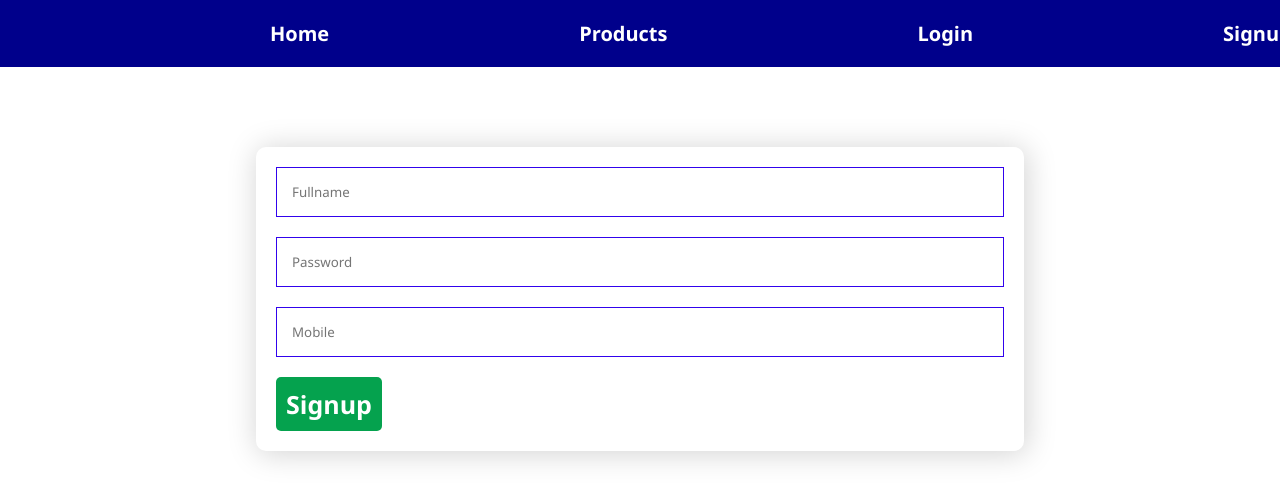
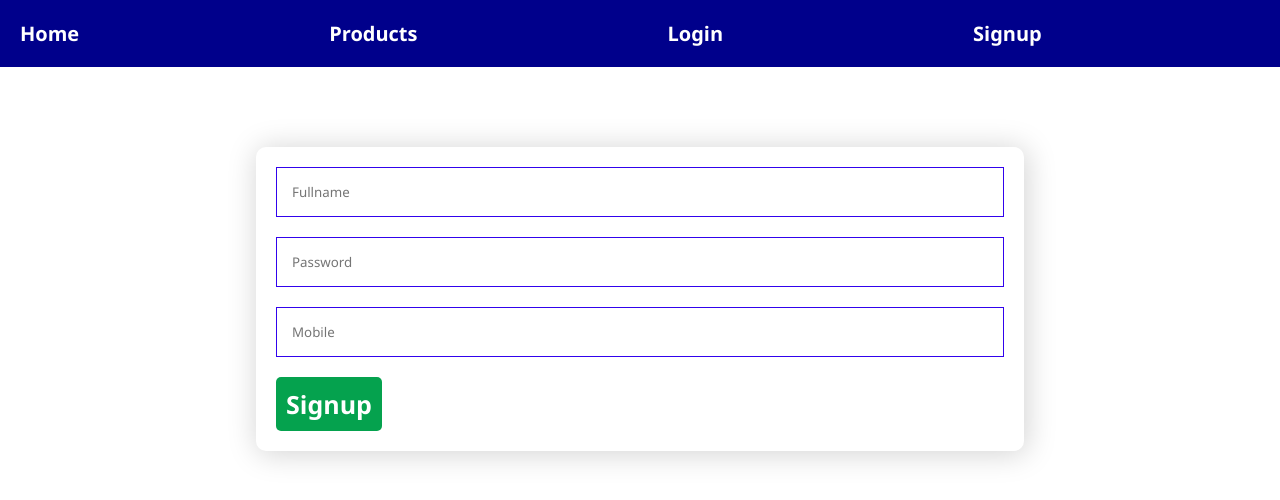
Before and after one commit to syedimran786/jsonreactcrud, a React (Vite) app: page /register in a window 1280 px wide. Shown: the top 500 px of the page. Built offline with nearby package versions, Linux system fonts and the light colour scheme.

Commit message:
auth added

```diff
--- a/src/App.jsx
+++ b/src/App.jsx
@@ -7,6 +7,8 @@ import UpdateProduct from './components/pages/UpdateProduct'
 import Login from './components/pages/Login'
 import Signup from './components/pages/Signup'
 import Navbar from './components/Navbar'
+import Authentication from './components/Authentication'
+
 
 
 
@@ -14,21 +16,24 @@ import Navbar from './components/Navbar'
 
 function App() {
   return (
+    <Authentication>
       <BrowserRouter>
         <Navbar />
         <Routes>
           <Route path='/' element={<Home />} />
+
           <Route path='/products' element={<Products />} />
+
+
           <Route path='/productdetails/:pid' element={<ProductDetails />} />
           <Route path='/updateproduct' element={<UpdateProduct />} />
           <Route path='/login' element={<Login />} />
           <Route path='/register' element={<Signup />} />
           <Route path='*' element={<h1 style={{ color: "red" }}>ooops Page Not Found</h1>} />
 
-
-
         </Routes>
       </BrowserRouter>
+    </Authentication>
   )
 }
 
--- /dev/null
+++ b/src/components/Authentication.jsx
@@ -0,0 +1,24 @@
+import React, { createContext, useState } from 'react'
+
+export let AuthContext = createContext()
+
+function Authentication({ children}) {
+    let [isloggin, setisloggin] = useState(null)
+
+    let login = (data) => {
+        setisloggin(data)
+    }
+
+    let logout = () => {
+        setisloggin(null)
+    }
+
+    return (
+        <AuthContext.Provider value={{ isloggin, login, logout }}>
+            {children}
+        </AuthContext.Provider>
+    )
+}
+
+
+export default Authentication
--- a/src/components/InputComponent.jsx
+++ b/src/components/InputComponent.jsx
@@ -1,7 +1,7 @@
 import React from 'react'
 
 function InputComponent({ type, name, placeholder, onchange, value }) {
-    console.log(value)
+
     return (
         <div>
             <input type={type} name={name} placeholder={placeholder}
--- a/src/components/Navbar.jsx
+++ b/src/components/Navbar.jsx
@@ -1,14 +1,23 @@
-import React from 'react'
+import React, { useContext } from 'react'
 import { NavLink } from 'react-router-dom'
 import "./css/Navbar.css"
+import ButtonComponent from './ButtonComponent'
+import { AuthContext } from './Authentication'
 
 function Navbar() {
+
+    let { isloggin, logout } = useContext(AuthContext)
     return (
         <nav>
             <NavLink to="/">Home</NavLink>
             <NavLink to="/products">Products</NavLink>
-            <NavLink to="/login">Login</NavLink>
-            <NavLink to="/register">Signup</NavLink>
+
+            {!isloggin && <NavLink to="/login">Login</NavLink>}
+
+            {!isloggin && <NavLink to="/register">Signup</NavLink>}
+
+            {isloggin && <ButtonComponent classname="delete-message" onclick={() => { logout() }}>Logout</ButtonComponent>}
+
         </nav>
     )
 }
--- a/src/components/css/Navbar.css
+++ b/src/components/css/Navbar.css
@@ -6,7 +6,7 @@ nav
 nav a
 {
     color: white;
-    margin-left: 250px;
+    margin-right: 250px;
     text-decoration: none;
     font-weight: bold;
     font-size: 20px;
--- a/src/components/pages/Products.jsx
+++ b/src/components/pages/Products.jsx
@@ -1,4 +1,4 @@
-import React, { useEffect, useState } from 'react'
+import React, { useContext, useEffect, useState } from 'react'
 import ButtonComponent from '../ButtonComponent'
 import "../css/Products.css"
 import { FaEye } from "react-icons/fa";
@@ -8,6 +8,7 @@ import axios from 'axios';
 import { useNavigate } from 'react-router-dom';
 import Popup from '../Popup';
 import { useModal } from '../useModal';
+import { AuthContext } from '../Authentication';
 
 
 function Products() {
@@ -17,6 +18,7 @@ function Products() {
 
   let navigateToProductDetails = useNavigate()
   let navigateToupdateProducts = useNavigate()
+
 
 
   let getProducts = async () => {
--- a/src/components/pages/Signup.jsx
+++ b/src/components/pages/Signup.jsx
@@ -1,4 +1,4 @@
-import React, { useState } from 'react'
+import React, { useEffect, useState } from 'react'
 import ButtonComponent from '../ButtonComponent'
 import { validateForm } from '../../helpers/vanidateFunc'
 
@@ -9,17 +9,25 @@ function Signup() {
 
     let changeFdata = ({ target: { value, name } }) => {
         setfdata({ ...fdata, [name]: value })
+
     }
 
     let sendFormData = (e) => {
         e.preventDefault();
-        console.log(fdata)
         setFormErrors(validateForm(fdata))
+
+        let fdataLength = Object.keys(validateForm(fdata)).length;
+
+        if (fdataLength === 0) {
+            console.log(fdata)
+        }
+        else {
+            return
+        }
+
     }
 
 
-
-    console.log("rendered")
 
     return (
         <form onSubmit={sendFormData}>
--- a/src/helpers/vanidateFunc.js
+++ b/src/helpers/vanidateFunc.js
@@ -2,7 +2,8 @@ let validateForm = (formValues) => {
 
     let errors = {};
 
-    let fullnameRegex = /^[a-zA-Z]+$/g
+    let fullnameRegex = /^[a-zA-Z]+$/g;
+    let mobileRegex = /^[6-9][0-9]{9}$/
 
     //! Fullname
     if (formValues.fullname === "") {
@@ -28,11 +29,8 @@ let validateForm = (formValues) => {
     if (formValues.mobile === "") {
         errors.mobile = "Mobile Is Mandatory"
     }
-    else if (formValues.mobile.length < 10) {
-        errors.mobile = "Mobile Should Contain Atleast 10 Numbers"
-    }
-    else if (formValues.mobile.length > 10) {
-        errors.mobile = "Mobile Sould Not Exceed More Than 10 Numbers"
+    else if (!mobileRegex.test(formValues.mobile)) {
+        errors.mobile = "Invalid Mobile Number"
     }
     return errors
 }
```
Lines whose indentation alone changed are shown as unchanged.
